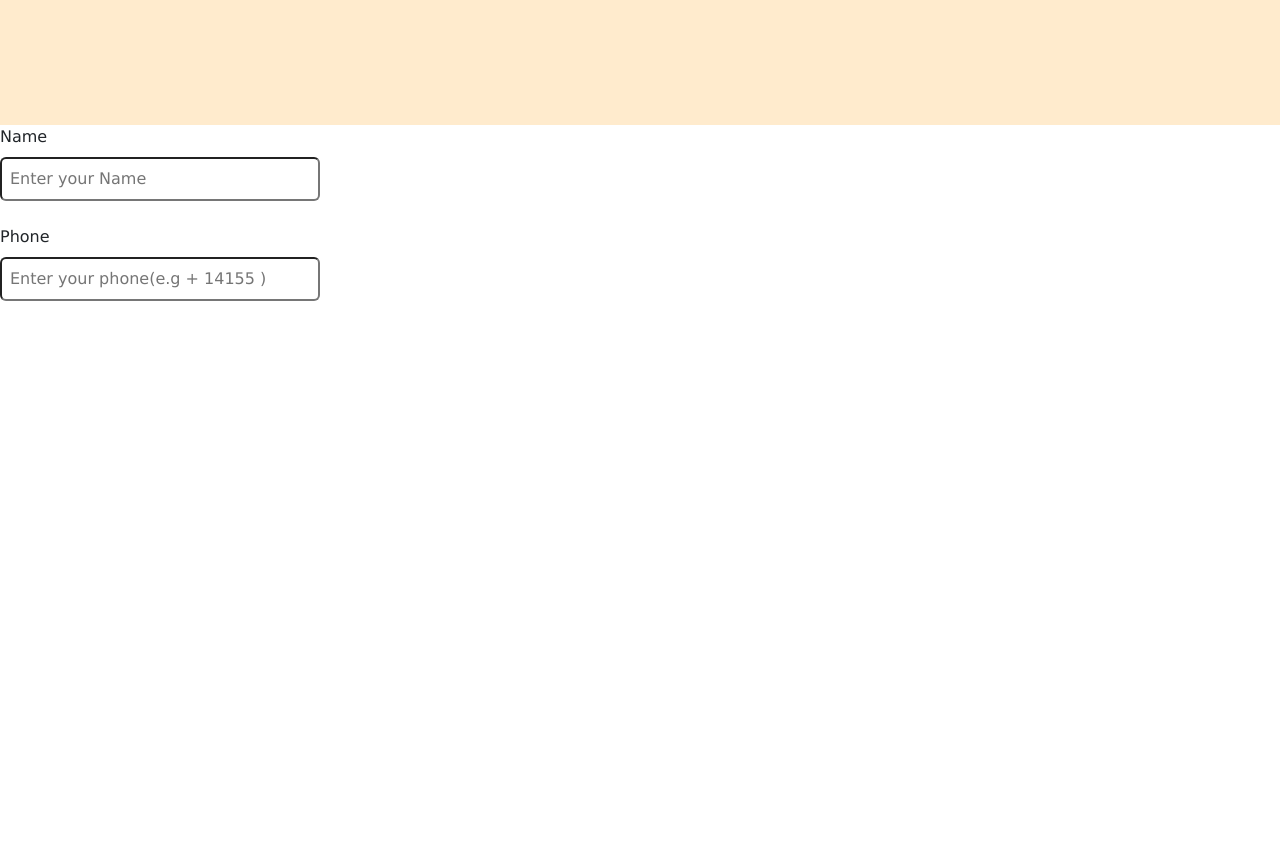
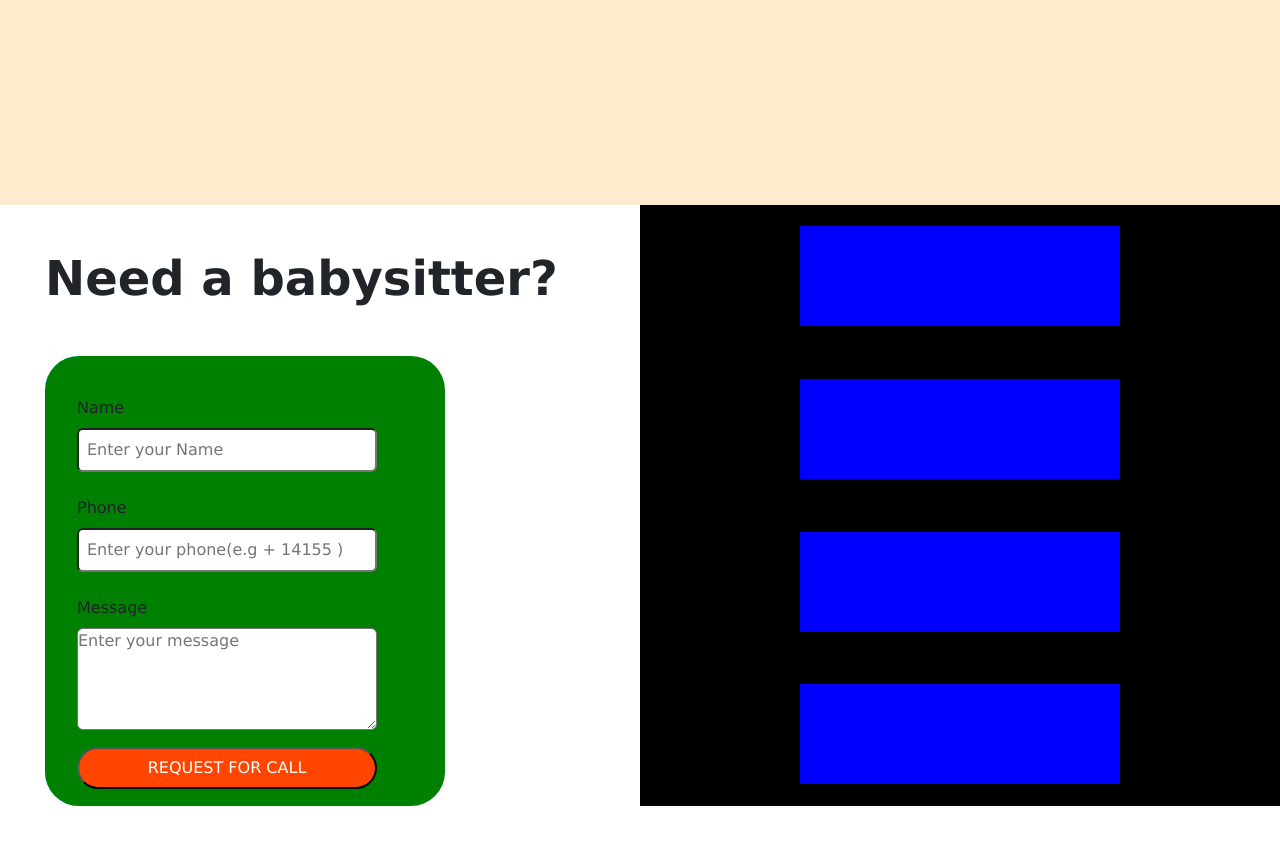
Before and after one commit to Dev-Timberly29/JAVASCRIPT, a plain HTML site: page index.html in a window 1280 px wide. Shown: the part 2640-3484 px from the top of the page. Drawn offline with nearby package versions, Linux system fonts and the light colour scheme.

Commit message:
initial commit

```diff
--- a/index.css
+++ b/index.css
@@ -170,7 +170,7 @@ ol li{
 }
 
 .section-3{
-    height: 170vh;
+    height: 180vh;
     background-color: blanchedalmond;
     padding-top: 20px;
 }
@@ -201,3 +201,67 @@ ol li{
     border-bottom-left-radius: 0%;
     height: 70%;
 }
+
+.form {
+    background-color: aqua;
+    width: 400px;
+    height: 450px;
+    border-radius: 34px;
+    margin-left:45px;
+}
+form{
+    width: 400px ;
+    height: 100%;
+    padding-top: 40px;
+    padding-left: 10%;
+    padding-right: 10%;
+    background-color: green;
+    border-radius: 34px;
+}
+form button{
+    margin-top: 10px;
+    width: 300px;
+    padding: 7px;
+    border-radius: 34px;
+    background-color: orangered;
+    color: white;
+}
+form button:hover{
+    background-color: orange;
+}
+form input{
+    width: 300px;
+}
+form textarea{
+    width: 300px;
+}
+.cont-1 h3{
+    margin-left: 45px;
+    margin-top: 45px;
+    font-size: 3rem;
+    font-weight: 700;
+}
+.cont-1{
+    width: 100%;
+    display: flex;
+}
+.cont-1 div{
+    width: 50%;
+}
+
+.cont-2 {
+    width: 100%;
+    background-color: black;
+    align-items: center;
+    display: flex;
+    justify-content: center;
+    flex-wrap: wrap;
+    flex: 0 0 50%;
+    gap: 10px;
+}
+.cont-2 div{
+    width: 100px;
+    height: 100px;
+    background-color: blue;
+    flex: 0 0  50%;
+}
--- a/index.html
+++ b/index.html
@@ -83,18 +83,27 @@
     <section class="section-4">
         <div class="cont-1">
             <div>
-                <div class="form">
-                    <form action="">
+                <h3 >Need a babysitter?</h3>
+                <div class="form mt-5">
+                    <form  action="">
                         <label for="Name">Name</label> <br>
-                        <input class="w-25 rounded p-2 mt-2" type="text" id="name" name="name" placeholder="Enter your Name" required>
+                        <input class="rounded p-2 mt-2" type="text" id="name" name="name" placeholder="Enter your Name" required>
+                        <br><br>
+                        <label for="Phone">Phone</label><br>
+                        <input class=" rounded p-2 mt-2" type="tel" id="phone" name="phone" maxlength="12" placeholder="Enter your phone(e.g + 14155 ) ">
                         <br></br>
-                        <label for="Phone">Phone</label><br>
-                        <input class="w-25 rounded p-2 mt-2" type="tel" id="phone" name="phone" maxlength="12" placeholder="Enter your phone(e.g + 14155 ) ">
-                        <label for=""></label>
+                        <label for="Message">Message</label><br>
+                        <textarea class=" mt-2 rounded h-25" name="Message" id="Message"  placeholder="Enter your message"required></textarea>
+                        <button >REQUEST FOR  CALL</button>
                     </form>
                 </div>
             </div>
-            <div></div>
+            <div class="cont-2">
+                <div></div>
+                <div></div>
+                <div></div>
+                <div></div>
+            </div>
         </div>
     </section>
     <script src="https://cdnjs.cloudflare.com/ajax/libs/bootstrap/5.3.8/js/bootstrap.min.js" integrity="sha512-nKXmKvJyiGQy343jatQlzDprflyB5c+tKCzGP3Uq67v+lmzfnZUi/ZT+fc6ITZfSC5HhaBKUIvr/nTLCV+7F+Q==" crossorigin="anonymous" referrerpolicy="no-referrer"></script>
```
